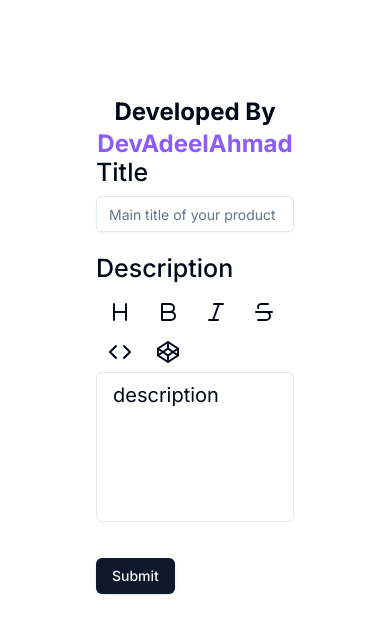
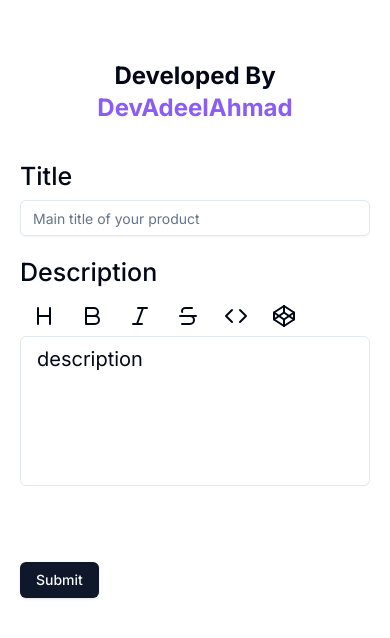
Before and after one commit to DevAdeelAhmad/rich-text-editor, a Next.js app: page / in a window 390 px wide. Shown: the top 638 px of the page. Built offline with nearby package versions, Linux system fonts and the light colour scheme.

Commit message:
Responsiveness Fix

```diff
--- a/app/page.tsx
+++ b/app/page.tsx
@@ -28,8 +28,8 @@ export default function Home() {
   function onSubmit(values: z.infer<typeof formSchema>) {
   }
   return (
-    <main className="p-24 text-xl">
-      <h1 className="text-2xl font-bold text-center">Developed By <Link href='https://linktr.ee/devadeelahmad' className="text-violet-500">DevAdeelAhmad</Link></h1>
+    <main className="p-5 lg:p-24 text-xl">
+      <h1 className="text-2xl font-bold text-center py-10 lg:py-0">Developed By <Link href='https://linktr.ee/devadeelahmad' className="text-violet-500">DevAdeelAhmad</Link></h1>
       <Form {...form}>
         <form onSubmit={form.handleSubmit(onSubmit)}>
           <FormField control={form.control} name="title" render={({ field }) => (
```
